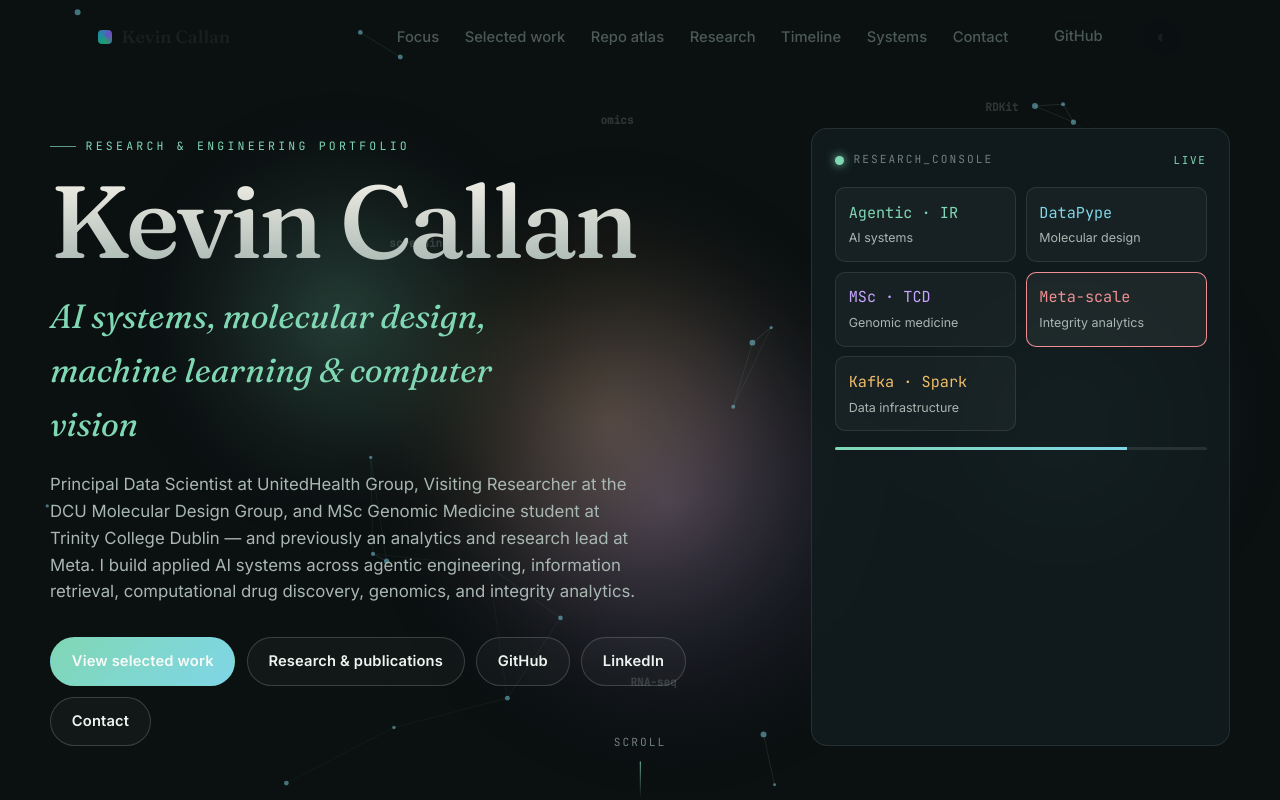
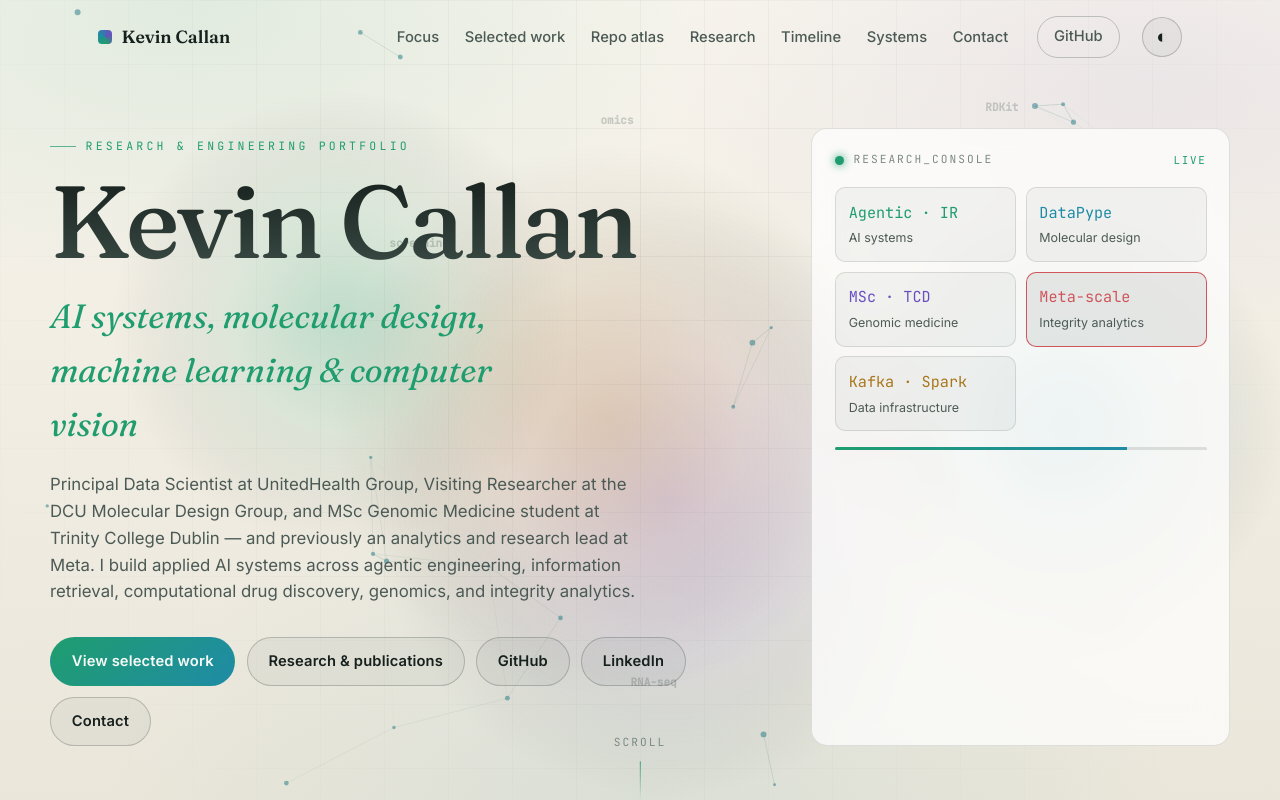
Before and after one commit to kevincallan/kevincallan.github.io, a React (Vite) app: page / in a window 1280 px wide. Shown: the top 800 px of the page. Built offline with nearby package versions, Linux system fonts and the light colour scheme.

Commit message:
Make hero follow theme (light by default)
The hero no longer forces a dark scope; it inherits the active theme.
LiquidBackground adapts its palette and blend mode per theme so the
liquid blobs, bonds, and labels read well on the light/cream background.

```diff
--- a/src/App.css
+++ b/src/App.css
@@ -193,25 +193,8 @@
   align-items: center;
   padding: 8rem var(--gutter) 5rem;
   overflow: hidden;
-  /* The hero keeps its cinematic dark scope in both themes so the liquid
-     background and glassy console read the way they were designed. */
-  background: #0b1011;
-  --text: #edf3ee;
-  --muted: #a9b7b2;
-  --faint: #6f807b;
-  --panel: rgba(18, 28, 30, 0.88);
-  --panel-solid: #121c1e;
-  --hairline: rgba(237, 243, 238, 0.1);
-  --hairline-strong: rgba(237, 243, 238, 0.18);
-  --tile-bg: rgba(237, 243, 238, 0.03);
-  --tile-bg-strong: rgba(237, 243, 238, 0.06);
-  --mint: #80d7b4;
-  --cyan: #7fd6e7;
-  --amber: #efbd68;
-  --rose: #f08f93;
-  --violet: #c7a5ff;
-  --name-grad-a: #f4f1e8;
-  --name-grad-b: #a9b7b2;
+  /* Follows the active theme; the liquid canvas adapts its palette to match. */
+  background: transparent;
 }
 .liquid-canvas {
   position: absolute;
--- a/src/components/visuals/LiquidBackground.jsx
+++ b/src/components/visuals/LiquidBackground.jsx
@@ -1,6 +1,7 @@
 import { useEffect, useRef } from "react";
 import { fitCanvas, runLoop } from "../../lib/canvas.js";
 import { useReducedMotion } from "../../hooks/useReducedMotion.js";
+import { useThemeName } from "../../hooks/useThemeName.js";
 
 const BLOB_COLORS = [
   [128, 215, 180], // mint
@@ -8,6 +9,36 @@ const BLOB_COLORS = [
   [199, 165, 255], // violet
   [239, 189, 104], // amber
 ];
+
+// Slightly deeper, more saturated blob hues read better when laid over a
+// light/cream background with normal blending.
+const BLOB_COLORS_LIGHT = [
+  [46, 168, 124], // mint
+  [40, 150, 175], // cyan
+  [138, 104, 222], // violet
+  [206, 150, 56], // amber
+];
+
+const PALETTE = {
+  dark: {
+    blobs: BLOB_COLORS,
+    blobAlpha: [0.22, 0.08],
+    composite: "lighter",
+    line: (a) => `rgba(128, 215, 180, ${a})`,
+    lineAlpha: 0.16,
+    node: "rgba(127, 214, 231, 0.5)",
+    label: "rgba(169, 183, 178, 0.22)",
+  },
+  light: {
+    blobs: BLOB_COLORS_LIGHT,
+    blobAlpha: [0.26, 0.1],
+    composite: "source-over",
+    line: (a) => `rgba(34, 110, 84, ${a})`,
+    lineAlpha: 0.18,
+    node: "rgba(31, 120, 130, 0.5)",
+    label: "rgba(40, 60, 55, 0.22)",
+  },
+};
 
 const FLOAT_LABELS = [
   "DataPype",
@@ -28,23 +59,27 @@ const FLOAT_LABELS = [
 export function LiquidBackground() {
   const canvasRef = useRef(null);
   const reduced = useReducedMotion();
+  const theme = useThemeName();
 
   useEffect(() => {
     const canvas = canvasRef.current;
     if (!canvas) return undefined;
+
+    const palette = PALETTE[theme] || PALETTE.dark;
+    const blobColors = palette.blobs;
 
     let geo = fitCanvas(canvas, 1.6);
     let { ctx, width, height } = geo;
 
     const rand = (a, b) => a + Math.random() * (b - a);
 
-    const blobs = BLOB_COLORS.map((color, i) => ({
+    const blobs = blobColors.map((color, i) => ({
       color,
       x: rand(0.15, 0.85),
       y: rand(0.1, 0.7),
       r: rand(0.28, 0.46),
       speed: rand(0.05, 0.12),
-      phase: (i / BLOB_COLORS.length) * Math.PI * 2,
+      phase: (i / blobColors.length) * Math.PI * 2,
       ox: rand(0, Math.PI * 2),
       oy: rand(0, Math.PI * 2),
     }));
@@ -82,7 +117,8 @@ export function LiquidBackground() {
     };
 
     const drawBlobs = (t) => {
-      ctx.globalCompositeOperation = "lighter";
+      ctx.globalCompositeOperation = palette.composite;
+      const [a0, a1] = palette.blobAlpha;
       blobs.forEach((b) => {
         const cx = (b.x + Math.cos(t * b.speed + b.ox) * 0.06) * width;
         const cy = (b.y + Math.sin(t * b.speed + b.oy) * 0.06) * height;
@@ -90,8 +126,8 @@ export function LiquidBackground() {
         const radius = b.r * Math.min(width, height) * breathe;
         const [r, g, bl] = b.color;
         const grad = ctx.createRadialGradient(cx, cy, 0, cx, cy, radius);
-        grad.addColorStop(0, `rgba(${r}, ${g}, ${bl}, 0.22)`);
-        grad.addColorStop(0.5, `rgba(${r}, ${g}, ${bl}, 0.08)`);
+        grad.addColorStop(0, `rgba(${r}, ${g}, ${bl}, ${a0})`);
+        grad.addColorStop(0.5, `rgba(${r}, ${g}, ${bl}, ${a1})`);
         grad.addColorStop(1, "rgba(0,0,0,0)");
         ctx.fillStyle = grad;
         ctx.beginPath();
@@ -123,8 +159,8 @@ export function LiquidBackground() {
           const dy = pts[i].py - pts[j].py;
           const dist = Math.hypot(dx, dy);
           if (dist < maxDist) {
-            const alpha = (1 - dist / maxDist) * 0.16;
-            ctx.strokeStyle = `rgba(128, 215, 180, ${alpha})`;
+            const alpha = (1 - dist / maxDist) * palette.lineAlpha;
+            ctx.strokeStyle = palette.line(alpha);
             ctx.beginPath();
             ctx.moveTo(pts[i].px, pts[i].py);
             ctx.lineTo(pts[j].px, pts[j].py);
@@ -133,7 +169,7 @@ export function LiquidBackground() {
         }
       }
       pts.forEach((p) => {
-        ctx.fillStyle = "rgba(127, 214, 231, 0.5)";
+        ctx.fillStyle = palette.node;
         ctx.beginPath();
         ctx.arc(p.px, p.py, p.r, 0, Math.PI * 2);
         ctx.fill();
@@ -144,7 +180,7 @@ export function LiquidBackground() {
       ctx.font = "600 11px 'JetBrains Mono', monospace";
       labels.forEach((l) => {
         const y = (l.y + Math.sin(t * l.drift * 8 + l.phase) * 0.01) * height;
-        ctx.fillStyle = "rgba(169, 183, 178, 0.22)";
+        ctx.fillStyle = palette.label;
         ctx.fillText(l.text, l.x * width, y);
       });
     };
@@ -165,7 +201,7 @@ export function LiquidBackground() {
       stop();
       window.removeEventListener("resize", resize);
     };
-  }, [reduced]);
+  }, [reduced, theme]);
 
   return <canvas ref={canvasRef} className="liquid-canvas" aria-hidden="true" />;
 }
--- /dev/null
+++ b/src/hooks/useThemeName.js
@@ -0,0 +1,20 @@
+import { useEffect, useState } from "react";
+
+const read = () =>
+  (typeof document !== "undefined" &&
+    document.documentElement.getAttribute("data-theme")) ||
+  "light";
+
+/** Reactively tracks the document's data-theme attribute (light | dark). */
+export function useThemeName() {
+  const [theme, setTheme] = useState(read);
+
+  useEffect(() => {
+    const el = document.documentElement;
+    const observer = new MutationObserver(() => setTheme(read()));
+    observer.observe(el, { attributes: true, attributeFilter: ["data-theme"] });
+    return () => observer.disconnect();
+  }, []);
+
+  return theme;
+}
```
